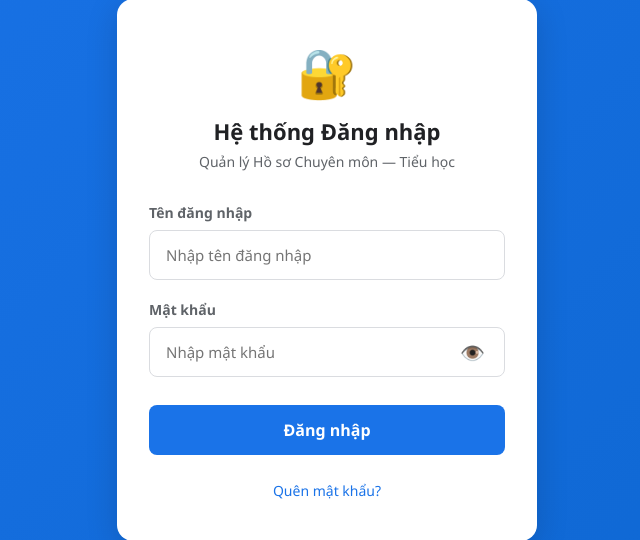
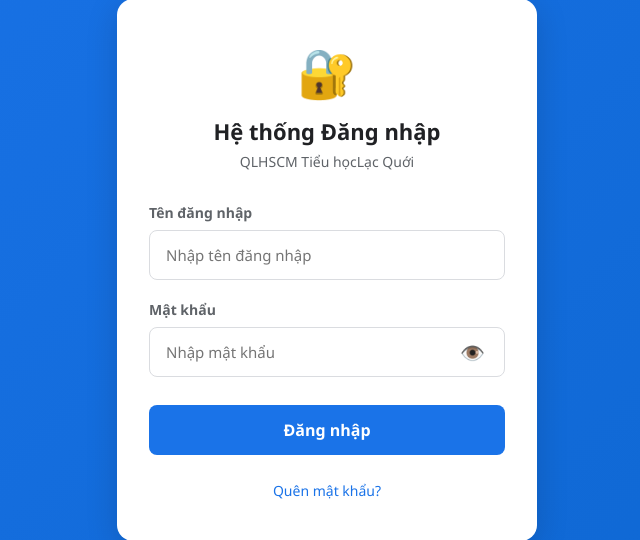
Before and after one commit to hosothlq-angiang/HSCM_TIEU_HOC, a Flask app: page /login in a window 1280 px wide. Shown: the part 130-670 px from the top of the page, without its empty margins (313-953 px from the left). Run offline with Flask 3, Linux system fonts and the light colour scheme.

Commit message:
Sửa tiêu đề bảng Login

```diff
--- a/app/templates/dashboard.html
+++ b/app/templates/dashboard.html
@@ -37,7 +37,7 @@
     {% endwith %}
 
     <div class="top-bar">
-        <h2>📊 QLHSCM TH</h2>
+        <h2>📊 QLHSCM TIỂU HỌC LẠC QUỚI</h2>
         <div class="user-info">
             <span>Xin chào, <strong>{{ user.full_name }}</strong></span>
             {% if user.is_admin() %}<span class="tag tag-admin">Quản trị</span>{% endif %}
--- a/app/templates/login.html
+++ b/app/templates/login.html
@@ -165,7 +165,7 @@
         <div class="login-header">
             <div class="icon">🔐</div>
             <h1>Hệ thống Đăng nhập</h1>
-            <p>Quản lý Hồ sơ Chuyên môn — Tiểu học</p>
+            <p>QLHSCM Tiểu họcLạc Quới</p>
         </div>
 
         {% with messages = get_flashed_messages(with_categories=true) %}
```
